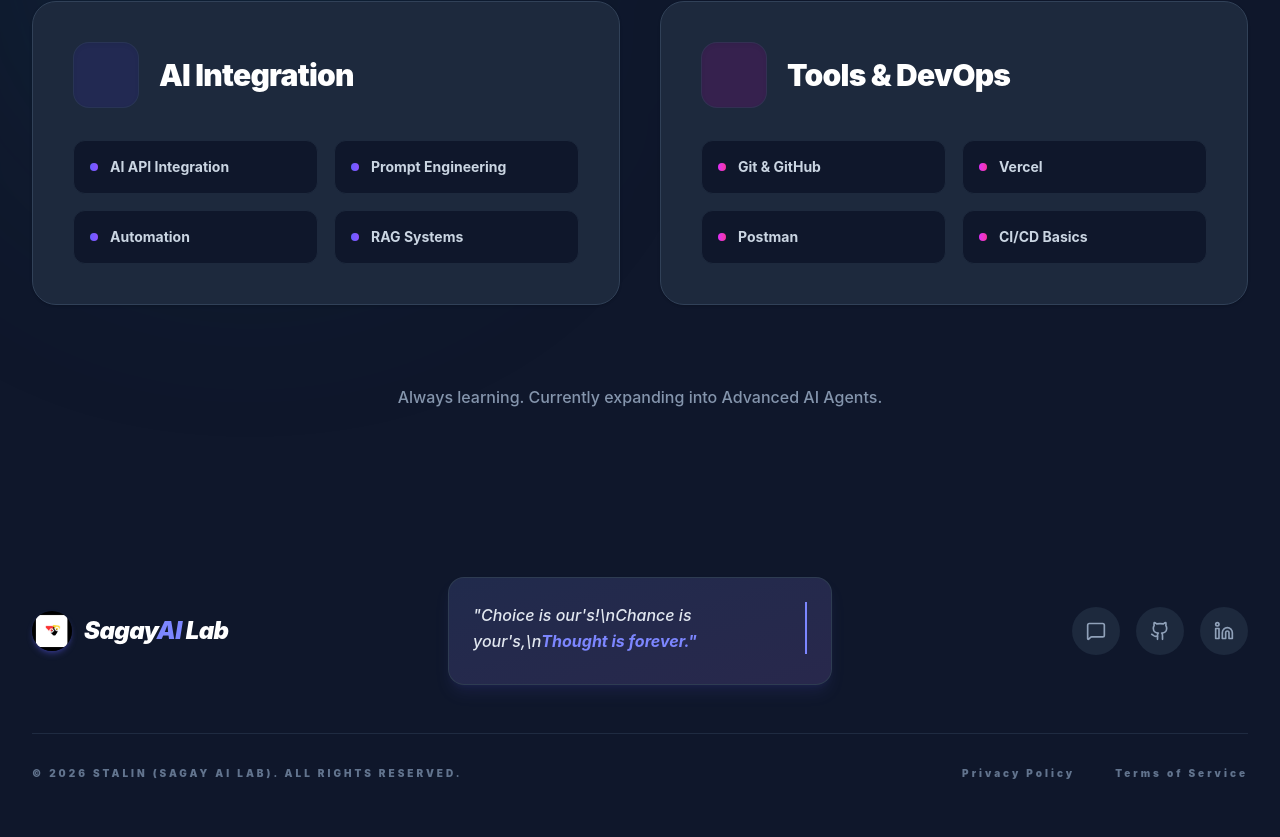
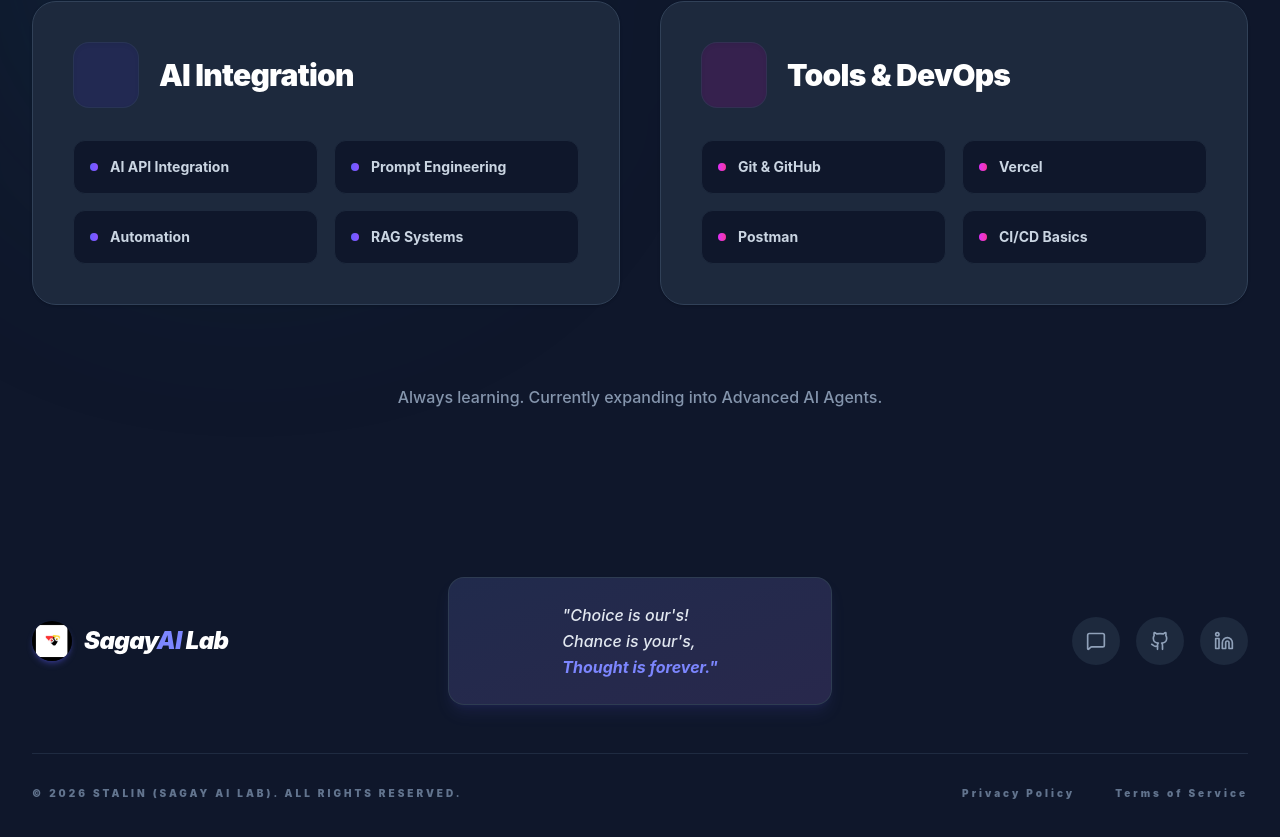
Before and after one commit to stalinSaga04/portfolio, a React (Vite) app: page /skills in a window 1280 px wide. Shown: the part 728-1565 px from the top of the page. Built offline with nearby package versions, Linux system fonts and the light colour scheme.

Commit message:
fix(footer): replace \n with br tags and use smooth wipe animation instead of blinking typewriter

```diff
--- a/src/components/Footer.jsx
+++ b/src/components/Footer.jsx
@@ -43,7 +43,7 @@ const Footer = () => {
                         <div className="bg-slate-800/80 rounded-2xl p-6 border border-slate-600/50 shadow-lg shadow-indigo-500/10 w-full max-w-sm backdrop-blur-sm relative overflow-hidden">
                             <div className="absolute inset-0 bg-gradient-to-br from-indigo-500/10 to-purple-500/10 pointer-events-none"></div>
                             <p className={`text-sm md:text-base font-medium text-slate-200 italic leading-relaxed text-left relative z-10 signature-text ${isVisible ? 'is-visible' : ''}`}>
-                                "Choice is our's!\nChance is your's,\n<span className="text-indigo-400 font-bold">Thought is forever."</span>
+                                "Choice is our's!<br />Chance is your's,<br /><span className="text-indigo-400 font-bold">Thought is forever."</span>
                             </p>
                         </div>
                     </div>
--- a/src/index.css
+++ b/src/index.css
@@ -79,37 +79,25 @@ section {
 /* Signature Quote Animation */
 .signature-text {
   display: inline-block;
-  overflow: hidden;
-  white-space: pre-wrap;
-  border-right: 2px solid transparent;
-  width: 0;
-  max-width: 100%;
+  clip-path: inset(0 100% 0 0);
+  opacity: 0.8;
 }
 
 .signature-text.is-visible {
-  border-right-color: theme('colors.indigo.400');
-  animation: typing 3s steps(40, end) forwards, blink-caret .75s step-end infinite;
+  animation: signature-wipe 2.5s ease-out forwards;
 }
 
-@keyframes typing {
-  from {
-    width: 0;
+@keyframes signature-wipe {
+  0% {
+    clip-path: inset(0 100% 0 0);
+    opacity: 0.5;
+    transform: translateX(-10px);
   }
 
-  to {
-    width: 100%;
-  }
-}
-
-@keyframes blink-caret {
-
-  from,
-  to {
-    border-color: transparent
-  }
-
-  50% {
-    border-color: theme('colors.indigo.400');
+  100% {
+    clip-path: inset(0 0 0 0);
+    opacity: 1;
+    transform: translateX(0);
   }
 }
 
```
